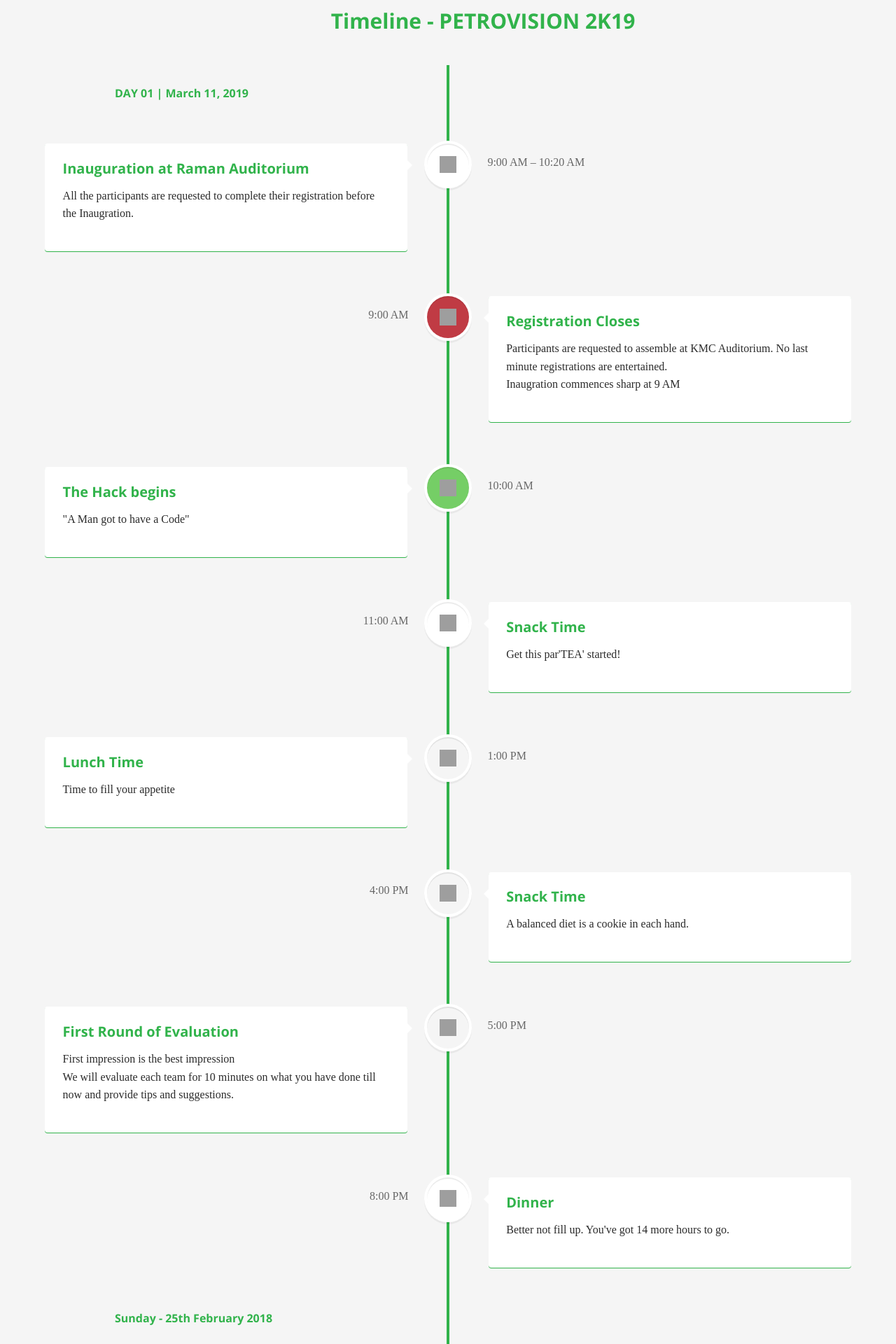
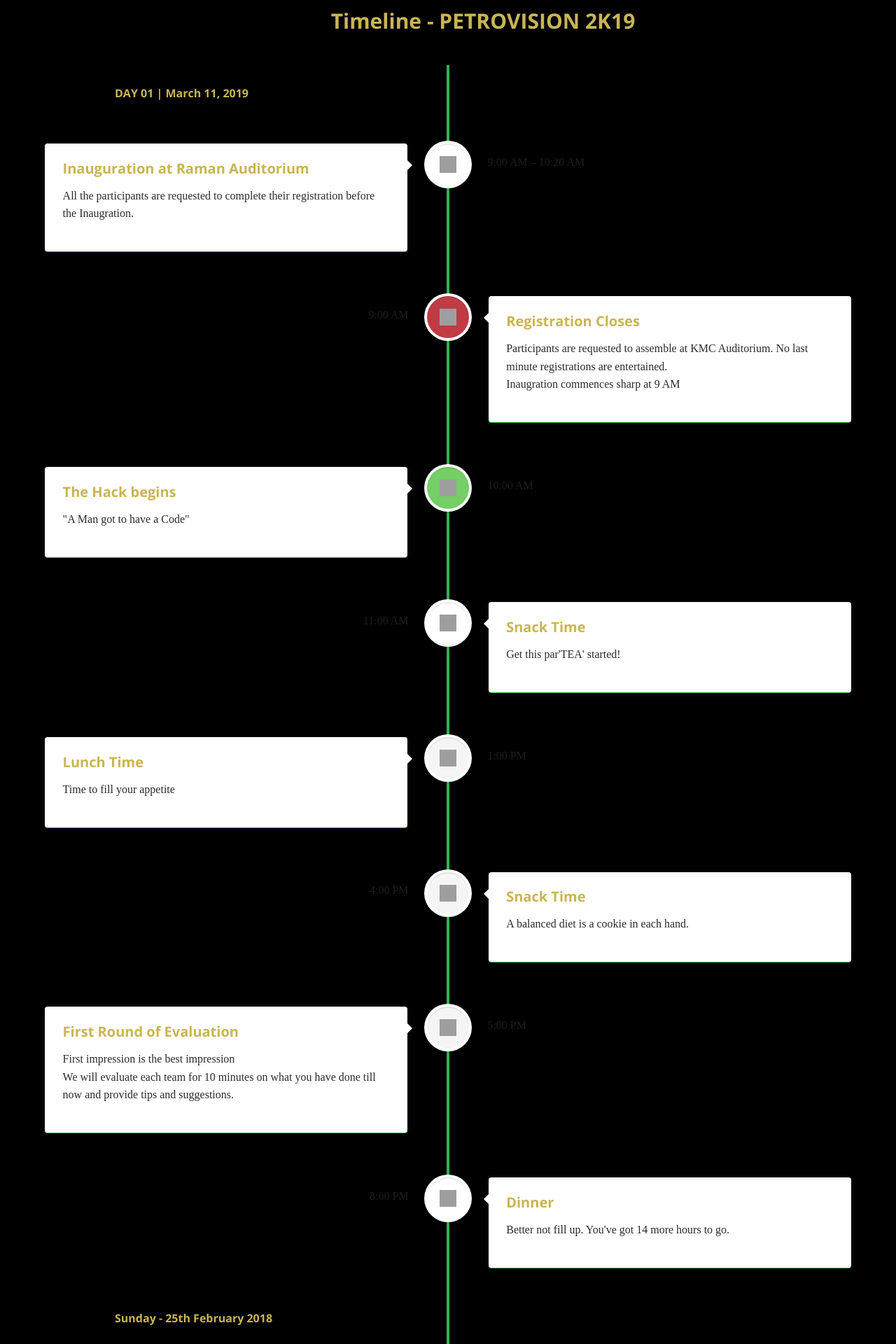
Before and after one commit to startersup/sympo, a PHP site: page /tl.html in a window 1280 px wide. Shown: the top 1920 px of the page at 70% size. Run offline with PHP 8.4, Linux system fonts and the light colour scheme; some libraries are stand-ins or nearby versions; some web fonts are replaced; grey boxes are pictures that could not be loaded.

Commit message:
Update tl.css
ddd

```diff
--- a/assets/css/tl.css
+++ b/assets/css/tl.css
@@ -18,7 +18,7 @@ body {
   font-size: 100%;
   font-family: "Droid Serif", serif;
   color: #2b2b2b;
-  background-color: whitesmoke;
+  background-color: #000;
 }
 
 a {
@@ -37,7 +37,7 @@ h1
 h1, h2 {
   font-family: "Open Sans", sans-serif;
   font-weight: bold;
-  color:#31b34b !important;
+  color:#C9B552 !important;
 }
 
 /* --------------------------------
```
